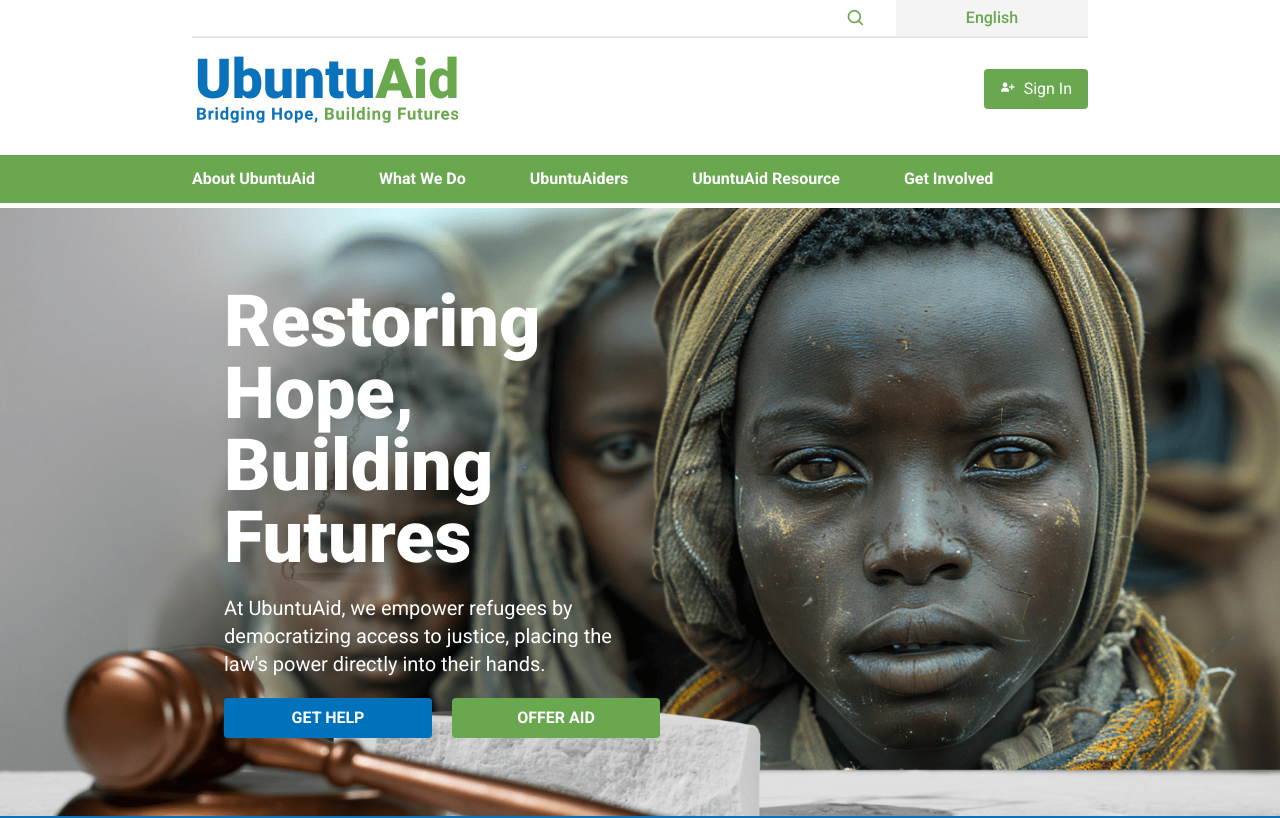
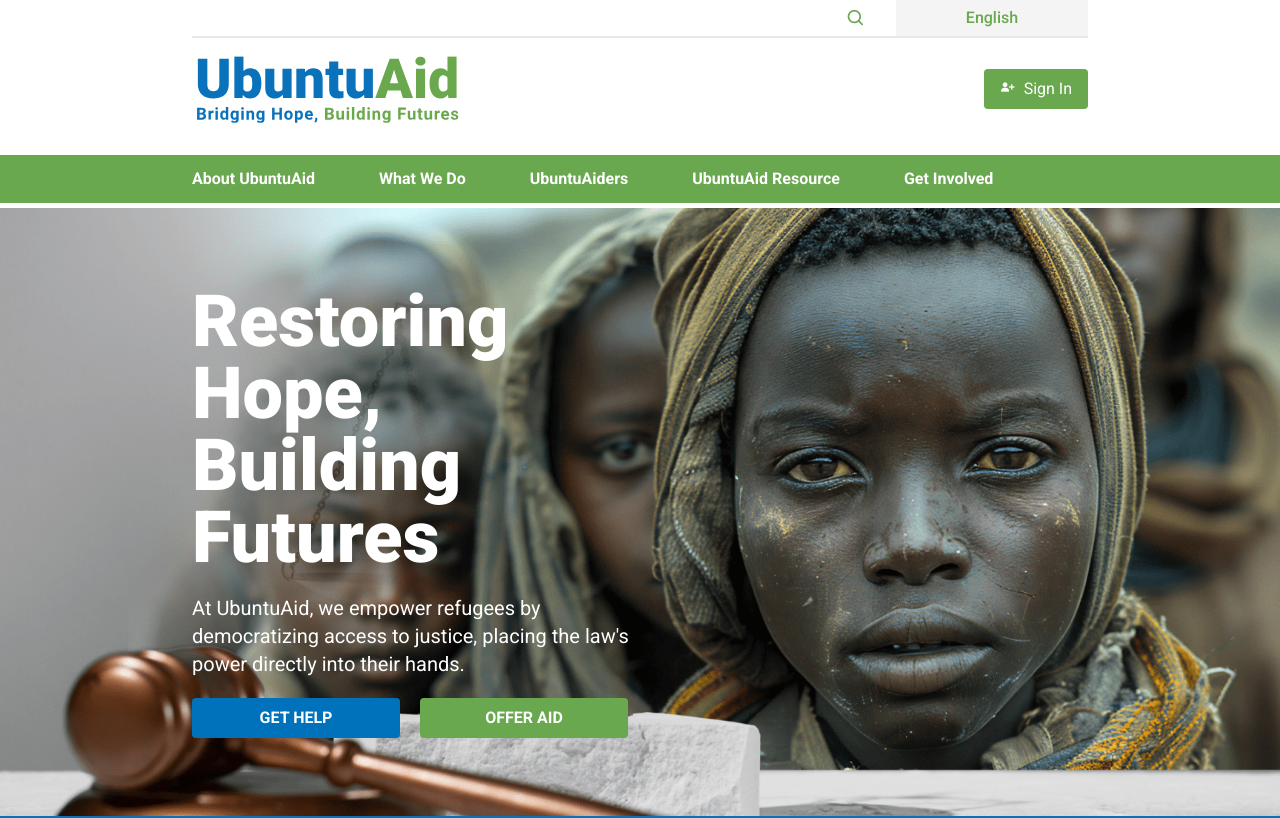
Before and after one commit to ubuntuAid/ubuntuAid-application, a React (Vite) app: page / in a window 1280 px wide. Shown: the top 818 px of the page. Built offline with nearby package versions, Linux system fonts and the light colour scheme; no server answers.

Commit message:
Edit big title on hero section

```diff
--- a/src/pages/HomePage.jsx
+++ b/src/pages/HomePage.jsx
@@ -11,7 +11,7 @@ function HomePage() {
       <NavBar />
       {/* This is the Hero Section of the Landing Page */}
       <section id="bg_image" className="flex justify-evenly items-center">
-        <div className="p-8 m-auto md:w-[70%]">
+        <div className="m-auto md:w-[70%]">
           <div className="md:flex-1 md:w-1/2 ">
             <h1 className="lg:text-7xl md:text-5xl text-2xl font-black text-white mb-5 md:leading-[1.15]">
               Restoring Hope, Building Futures
```
